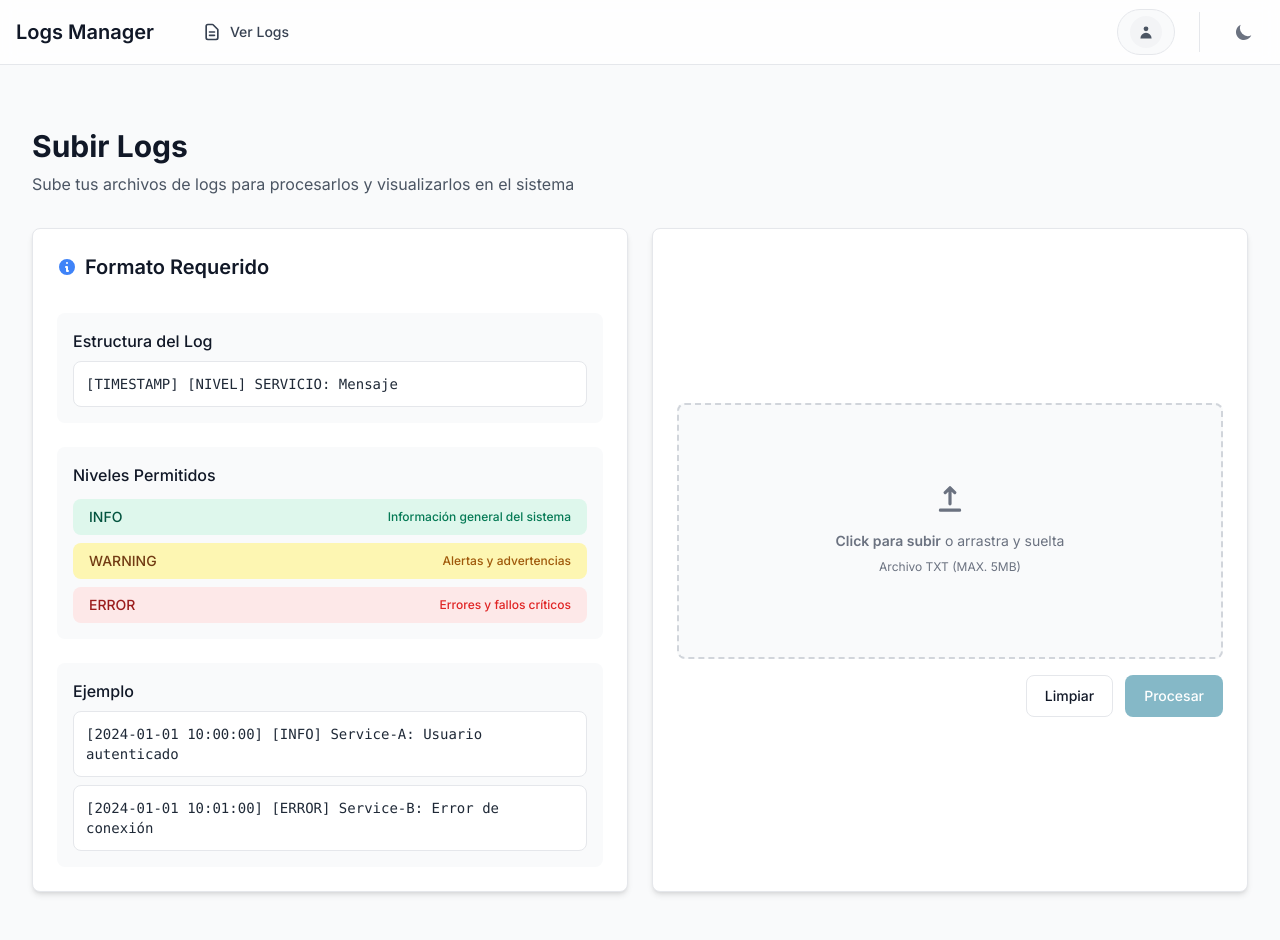
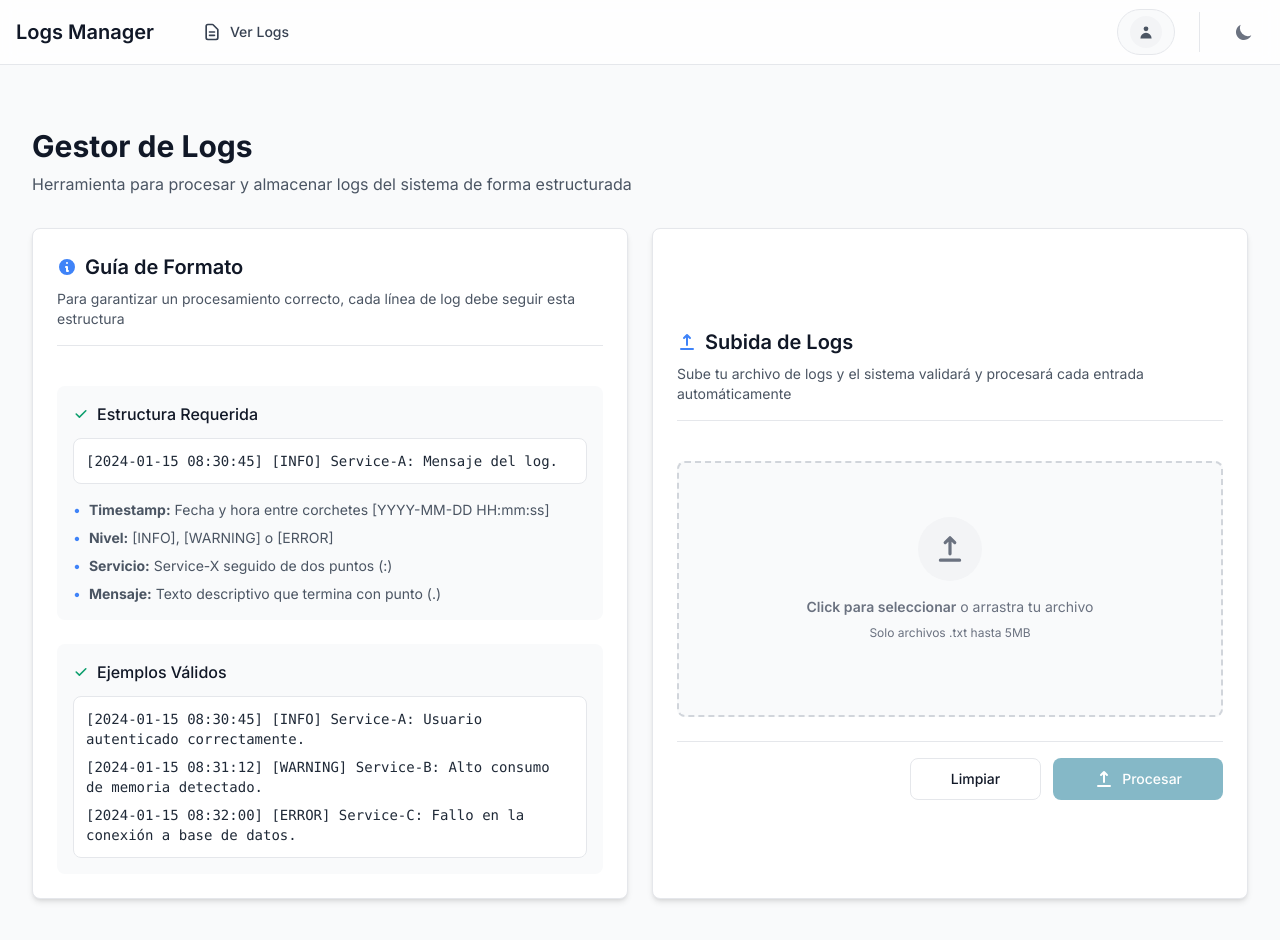
Before and after one commit to microboxlabs/nextjs-logs-manager, a Next.js app in the folder nextjs-logs-manager/: page /pages/admin/upload-logs in a window 1280 px wide. Shown: the top 940 px of the page. Built offline with nearby package versions, Linux system fonts and the light colour scheme; no server answers.

Commit message:
(Update) Subida de logs
Mejoras en subida y ui de upload logs

```diff
--- a/nextjs-logs-manager/app/pages/admin/upload-logs/page.tsx
+++ b/nextjs-logs-manager/app/pages/admin/upload-logs/page.tsx
@@ -1,10 +1,12 @@
 'use client'
 
-import { Card, FileInput, Button, Alert } from 'flowbite-react'
-import { HiInformationCircle, HiUpload } from 'react-icons/hi'
+import { Card, Button } from 'flowbite-react'
+import { HiInformationCircle, HiUpload, HiClock, HiExclamation, HiCheck } from 'react-icons/hi'
 import { useUploadLogs } from './useUploadLogs'
+import { useRef } from 'react'
 
 export default function UploadLogsPage() {
+  const fileInputRef = useRef<HTMLInputElement>(null)
   const {
     handleFileSelect,
     processFile,
@@ -26,94 +28,145 @@ export default function UploadLogsPage() {
     await processFile()
   }
 
+  const handleReset = () => {
+    if (fileInputRef.current) {
+      fileInputRef.current.value = ''
+    }
+    reset()
+  }
+
   return (
     <div className="container mx-auto px-4 py-8">
       <div className="mb-8">
         <h1 className="text-3xl font-bold text-gray-900 dark:text-white mb-2">
-          Subir Logs
+          Gestor de Logs
         </h1>
         <p className="text-gray-600 dark:text-gray-400">
-          Sube tus archivos de logs para procesarlos y visualizarlos en el sistema
+          Herramienta para procesar y almacenar logs del sistema de forma estructurada
         </p>
       </div>
 
       <div className="grid grid-cols-1 lg:grid-cols-2 gap-6">
         {/* Columna de información */}
-        <Card>
-          <h2 className="text-xl font-semibold mb-4 flex items-center text-gray-900 dark:text-white">
+        <Card className="overflow-hidden">
+          <div className="border-b border-gray-200 dark:border-gray-700 pb-4 mb-6">
+            <h2 className="text-xl font-semibold flex items-center text-gray-900 dark:text-white mb-2">
               <HiInformationCircle className="mr-2 text-blue-500" />
-            Formato Requerido
+              Guía de Formato
             </h2>
+            <p className="text-sm text-gray-600 dark:text-gray-400">
+              Para garantizar un procesamiento correcto, cada línea de log debe seguir esta estructura
+            </p>
+          </div>
 
           <div className="space-y-6">
             {/* Estructura Básica */}
             <div className="bg-gray-50 dark:bg-gray-800 p-4 rounded-lg">
-              <h3 className="font-medium mb-2 text-gray-900 dark:text-white">
-                Estructura del Log
+              <h3 className="font-medium mb-3 text-gray-900 dark:text-white flex items-center">
+                <HiCheck className="mr-2 text-green-500" />
+                Estructura Requerida
               </h3>
               <code className="block bg-white dark:bg-gray-900 p-3 rounded-lg text-sm font-mono text-gray-800 dark:text-gray-200 border border-gray-200 dark:border-gray-700">
-                [TIMESTAMP] [NIVEL] SERVICIO: Mensaje
+                [2024-01-15 08:30:45] [INFO] Service-A: Mensaje del log.
               </code>
+              <ul className="mt-4 space-y-2 text-sm text-gray-600 dark:text-gray-400">
+                <li className="flex items-start">
+                  <span className="text-blue-500 mr-2">•</span>
+                  <span><strong>Timestamp:</strong> Fecha y hora entre corchetes [YYYY-MM-DD HH:mm:ss]</span>
+                </li>
+                <li className="flex items-start">
+                  <span className="text-blue-500 mr-2">•</span>
+                  <span><strong>Nivel:</strong> [INFO], [WARNING] o [ERROR]</span>
+                </li>
+                <li className="flex items-start">
+                  <span className="text-blue-500 mr-2">•</span>
+                  <span><strong>Servicio:</strong> Service-X seguido de dos puntos (:)</span>
+                </li>
+                <li className="flex items-start">
+                  <span className="text-blue-500 mr-2">•</span>
+                  <span><strong>Mensaje:</strong> Texto descriptivo que termina con punto (.)</span>
+                </li>
+              </ul>
             </div>
 
-            {/* Niveles Permitidos */}
+            {/* Ejemplos */}
             <div className="bg-gray-50 dark:bg-gray-800 p-4 rounded-lg">
-              <h3 className="font-medium mb-3 text-gray-900 dark:text-white">
-                Niveles Permitidos
+              <h3 className="font-medium mb-3 text-gray-900 dark:text-white flex items-center">
+                <HiCheck className="mr-2 text-green-500" />
+                Ejemplos Válidos
               </h3>
-              <div className="flex flex-col space-y-2">
-                <div className="bg-green-100 dark:bg-green-900 text-green-800 dark:text-green-200 px-4 py-2 rounded-lg text-sm font-medium flex items-center justify-between">
-                  <span>INFO</span>
-                  <span className="text-xs text-green-600 dark:text-green-400">Información general del sistema</span>
-                </div>
-                <div className="bg-yellow-100 dark:bg-yellow-900 text-yellow-800 dark:text-yellow-200 px-4 py-2 rounded-lg text-sm font-medium flex items-center justify-between">
-                  <span>WARNING</span>
-                  <span className="text-xs text-yellow-600 dark:text-yellow-400">Alertas y advertencias</span>
-                </div>
-                <div className="bg-red-100 dark:bg-red-900 text-red-800 dark:text-red-200 px-4 py-2 rounded-lg text-sm font-medium flex items-center justify-between">
-                  <span>ERROR</span>
-                  <span className="text-xs text-red-600 dark:text-red-400">Errores y fallos críticos</span>
-                </div>
-              </div>
-            </div>
-
-            {/* Ejemplo */}
-            <div className="bg-gray-50 dark:bg-gray-800 p-4 rounded-lg">
-              <h3 className="font-medium mb-2 text-gray-900 dark:text-white">
-                Ejemplo
-              </h3>
-              <div className="space-y-2">
-                <code className="block bg-white dark:bg-gray-900 p-3 rounded-lg text-sm font-mono text-gray-800 dark:text-gray-200 border border-gray-200 dark:border-gray-700">
-                  [2024-01-01 10:00:00] [INFO] Service-A: Usuario autenticado
-                </code>
-                <code className="block bg-white dark:bg-gray-900 p-3 rounded-lg text-sm font-mono text-gray-800 dark:text-gray-200 border border-gray-200 dark:border-gray-700">
-                  [2024-01-01 10:01:00] [ERROR] Service-B: Error de conexión
-                </code>
+              <div className="bg-white dark:bg-gray-900 p-3 rounded-lg text-sm font-mono text-gray-800 dark:text-gray-200 border border-gray-200 dark:border-gray-700 space-y-2">
+                <p>[2024-01-15 08:30:45] [INFO] Service-A: Usuario autenticado correctamente.</p>
+                <p>[2024-01-15 08:31:12] [WARNING] Service-B: Alto consumo de memoria detectado.</p>
+                <p>[2024-01-15 08:32:00] [ERROR] Service-C: Fallo en la conexión a base de datos.</p>
               </div>
             </div>
           </div>
         </Card>
 
         {/* Columna de subida */}
-        <Card>
-          <form onSubmit={onSubmit} className="space-y-4">
+        <Card className="overflow-hidden">
+          <div className="border-b border-gray-200 dark:border-gray-700 pb-4 mb-6">
+            <h2 className="text-xl font-semibold flex items-center text-gray-900 dark:text-white mb-2">
+              <HiUpload className="mr-2 text-blue-500" />
+              Subida de Logs
+            </h2>
+            <p className="text-sm text-gray-600 dark:text-gray-400">
+              Sube tu archivo de logs y el sistema validará y procesará cada entrada automáticamente
+            </p>
+          </div>
+
+          <form onSubmit={onSubmit} className="space-y-6">
             <div className="flex items-center justify-center w-full">
-              <label className="flex flex-col items-center justify-center w-full h-64 border-2 border-gray-300 border-dashed rounded-lg cursor-pointer bg-gray-50 dark:hover:bg-gray-800 dark:bg-gray-700 hover:bg-gray-100 dark:border-gray-600 dark:hover:border-gray-500">
-                <div className="flex flex-col items-center justify-center pt-5 pb-6">
-                  <HiUpload className="w-8 h-8 mb-4 text-gray-500 dark:text-gray-400" />
+              <label className={`flex flex-col items-center justify-center w-full h-64 border-2 border-dashed rounded-lg cursor-pointer transition-all duration-200
+                ${isLoading ? 'opacity-50 cursor-not-allowed' : 'hover:bg-gray-100 dark:hover:bg-gray-800'}
+                ${selectedFile ? 'border-green-300 dark:border-green-700 bg-green-50 dark:bg-green-900/20' : 'border-gray-300 dark:border-gray-600 bg-gray-50 dark:bg-gray-700'}
+                ${error ? 'border-red-300 dark:border-red-700 bg-red-50 dark:bg-red-900/20' : ''}`}
+              >
+                <div className="flex flex-col items-center justify-center pt-5 pb-6 px-4">
+                  {isLoading ? (
+                    <div className="text-center">
+                      <div className="w-16 h-16 mb-4 relative">
+                        <div className="w-16 h-16 border-4 border-blue-200 border-t-blue-500 rounded-full animate-spin"></div>
+                        <HiClock className="w-8 h-8 text-blue-500 absolute top-1/2 left-1/2 transform -translate-x-1/2 -translate-y-1/2" />
+                      </div>
                       <p className="mb-2 text-sm text-gray-500 dark:text-gray-400">
-                    <span className="font-semibold">Click para subir</span> o arrastra y suelta
+                        Procesando archivo...
                       </p>
-                  <p className="text-xs text-gray-500 dark:text-gray-400">
-                    Archivo TXT (MAX. 5MB)
+                      <p className="text-xs text-gray-400 dark:text-gray-500">
+                        Esto puede tomar unos segundos
+                      </p>
+                    </div>
+                  ) : (
+                    <>
+                      <div className={`p-4 rounded-full mb-4 transition-colors
+                        ${selectedFile ? 'bg-green-100 dark:bg-green-800' : 'bg-gray-100 dark:bg-gray-800'}
+                        ${error ? 'bg-red-100 dark:bg-red-800' : ''}`}
+                      >
+                        <HiUpload className={`w-8 h-8
+                          ${selectedFile ? 'text-green-500' : 'text-gray-500'}
+                          ${error ? 'text-red-500' : ''}`}
+                        />
+                      </div>
+                      <p className="mb-2 text-sm text-gray-500 dark:text-gray-400">
+                        <span className="font-semibold">Click para seleccionar</span> o arrastra tu archivo
+                      </p>
+                      <p className="text-xs text-gray-500 dark:text-gray-400 mb-4">
+                        Solo archivos .txt hasta 5MB
                       </p>
                       {selectedFile && (
-                    <p className="mt-2 text-sm text-blue-600 dark:text-blue-400">
-                      Archivo seleccionado: {selectedFile.name}
+                        <div className="flex items-center gap-2 p-2 bg-green-100 dark:bg-green-800 rounded-lg">
+                          <div className="w-2 h-2 bg-green-500 rounded-full"></div>
+                          <p className="text-sm text-green-700 dark:text-green-200">
+                            {selectedFile.name}
                           </p>
+                        </div>
+                      )}
+                    </>
                   )}
                 </div>
                 <input
+                  ref={fileInputRef}
                   type="file"
                   className="hidden"
                   accept=".txt"
@@ -124,30 +177,38 @@ export default function UploadLogsPage() {
             </div>
 
             {error && (
-              <div className="p-4 text-red-800 bg-red-100 dark:bg-red-900 dark:text-red-200 rounded-lg">
-                {error}
+              <div className="flex items-center gap-2 p-4 text-red-800 bg-red-100 dark:bg-red-900/50 dark:text-red-200 rounded-lg">
+                <HiExclamation className="w-5 h-5 flex-shrink-0" />
+                <p>{error}</p>
               </div>
             )}
 
             {isSuccess && (
-              <div className="p-4 text-green-800 bg-green-100 dark:bg-green-900 dark:text-green-200 rounded-lg">
-                Archivo procesado correctamente
+              <div className="flex items-center gap-2 p-4 text-green-800 bg-green-100 dark:bg-green-900/50 dark:text-green-200 rounded-lg">
+                <div className="flex-shrink-0 w-5 h-5 relative">
+                  <div className="w-5 h-5 border-2 border-green-500 rounded-full"></div>
+                  <div className="absolute inset-0 flex items-center justify-center">
+                    <div className="w-2 h-2 bg-green-500 rounded-full"></div>
+                  </div>
+                </div>
+                <p>Archivo procesado correctamente</p>
               </div>
             )}
 
-            <div className="flex justify-end space-x-3">
+            <div className="flex justify-end gap-3 pt-4 border-t border-gray-200 dark:border-gray-700">
               <Button
                 type="button"
                 color="gray"
-                onClick={reset}
+                onClick={handleReset}
                 disabled={isLoading}
+                className="px-6"
               >
                 Limpiar
               </Button>
               <Button
                 type="submit"
                 disabled={!selectedFile || isLoading}
-                className="relative"
+                className={`px-6 relative ${selectedFile ? 'bg-blue-600 hover:bg-blue-700' : ''}`}
               >
                 {isLoading ? (
                   <>
@@ -157,7 +218,10 @@ export default function UploadLogsPage() {
                     </div>
                   </>
                 ) : (
-                  'Procesar'
+                  <>
+                    <HiUpload className="w-5 h-5 mr-2" />
+                    Procesar
+                  </>
                 )}
               </Button>
             </div>
--- a/nextjs-logs-manager/app/pages/admin/upload-logs/useUploadLogs.ts
+++ b/nextjs-logs-manager/app/pages/admin/upload-logs/useUploadLogs.ts
@@ -75,8 +75,9 @@ export const useUploadLogs = () => {
       const lines = text.split('\n').filter(line => line.trim())
       console.log('Líneas a procesar:', lines.length)
 
+      // Verificar formato básico de logs
       const invalidLines = lines.filter(line => {
-        const isValid = /^\[\d{4}-\d{2}-\d{2}\s\d{2}:\d{2}:\d{2}\]\s\[(INFO|WARNING|ERROR)\]\sService-[A-Z]:\s.*/.test(line.trim())
+        const isValid = /^\[\d{4}-\d{2}-\d{2}\s\d{2}:\d{2}:\d{2}\]\s\[(INFO|WARNING|ERROR)\]\sService-[A-Z]:\s.+\.$/.test(line.trim())
         if (!isValid) {
           console.log('Línea inválida:', line)
         }
--- a/nextjs-logs-manager/app/pages/logs/page.tsx
+++ b/nextjs-logs-manager/app/pages/logs/page.tsx
@@ -5,9 +5,12 @@ import { HiSearch, HiRefresh, HiTrash } from 'react-icons/hi'
 import { getLogLevelColor } from '@/utils/logStyles'
 import { useLogsManager } from './useLogsManager'
 import { clearLogs } from '@/app/api/services/logStorage'
+import { useSession } from 'next-auth/react'
 
 export default function LogsPage() {
   const { data: logs, pagination, filters, sorting, refreshLogs } = useLogsManager()
+  const { data: session } = useSession()
+  const isAdmin = session?.user?.role === 'ADMIN'
 
   const handleRefresh = () => {
     refreshLogs()
@@ -37,6 +40,7 @@ export default function LogsPage() {
               <HiRefresh className="h-5 w-5" />
             </Button>
           </Tooltip>
+          {isAdmin && (
             <Tooltip content="Limpiar todos los registros" placement="bottom">
               <Button
                 color="failure"
@@ -47,6 +51,7 @@ export default function LogsPage() {
                 <HiTrash className="h-5 w-5" />
               </Button>
             </Tooltip>
+          )}
         </div>
       </div>
 
```
Lines whose indentation alone changed are shown as unchanged.
